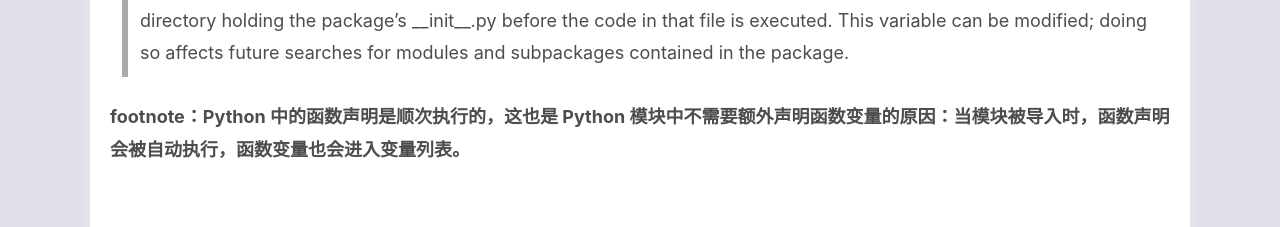
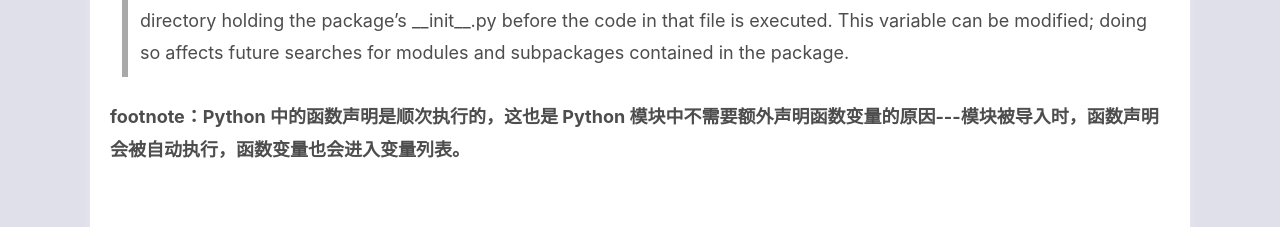
Before and after one commit to xxleyi/xxleyi.github.io, a Jekyll site: the page built from _posts/2017-09-27-总结 Python 的 module 相关知识点.md, in a window 1280 px wide and 900 px high, scrolled down 1784 px. Shown: the part 670-897 px from the top of the window. Built offline with Jekyll 4.4.1, drawn with Linux system fonts in a browser that asks for light colours.

Commit message:
update a old blog.

```diff
--- a/_posts/2017-09-27-总结 Python 的 module 相关知识点.md
+++ b/_posts/2017-09-27-总结 Python 的 module 相关知识点.md
@@ -63,4 +63,4 @@
 
 >  Packages support one more special attribute, \_\_path\_\_. This is initialized to be a list containing the name of the directory holding the package’s \_\_init\_\_.py before the code in that file is executed. This variable can be modified; doing so affects future searches for modules and subpackages contained in the package.
 
-#### footnote：Python 中的函数声明是顺次执行的，这也是 Python 模块中不需要额外声明函数变量的原因：当模块被导入时，函数声明会被自动执行，函数变量也会进入变量列表。
+#### footnote：Python 中的函数声明是顺次执行的，这也是 Python 模块中不需要额外声明函数变量的原因\-\-\-模块被导入时，函数声明会被自动执行，函数变量也会进入变量列表。
```
